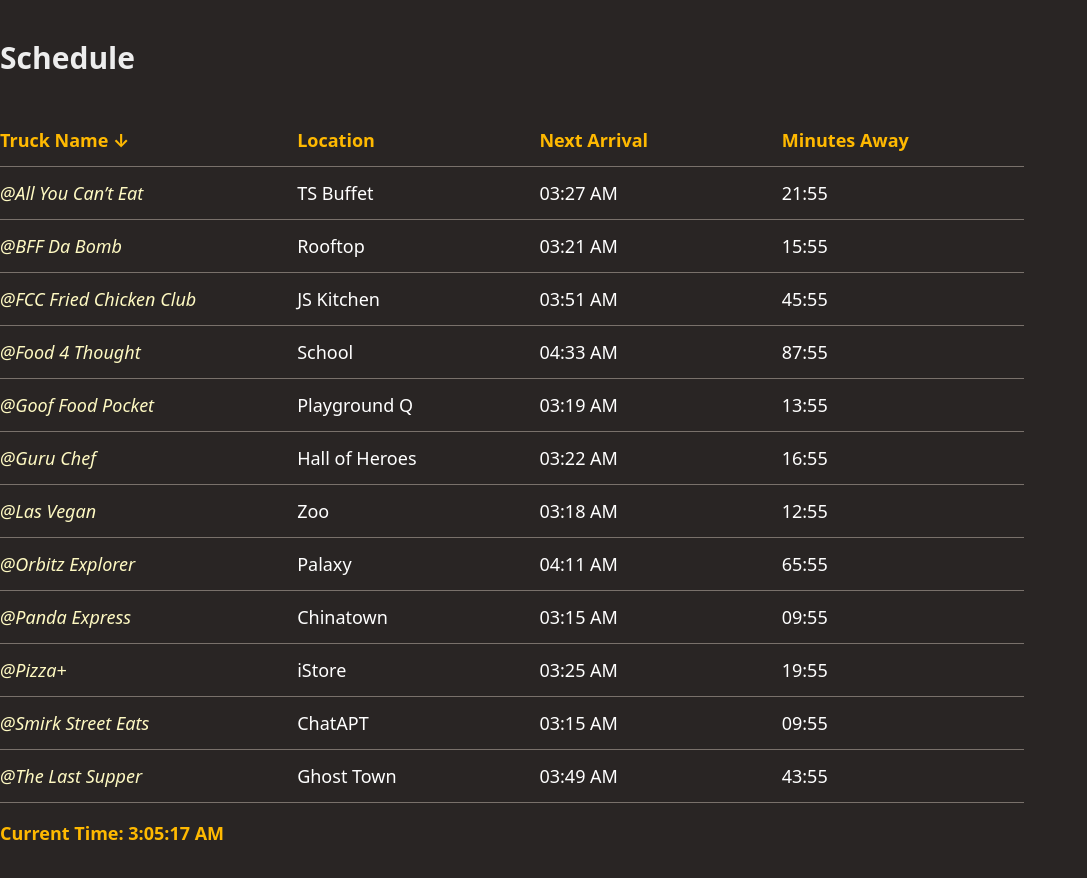
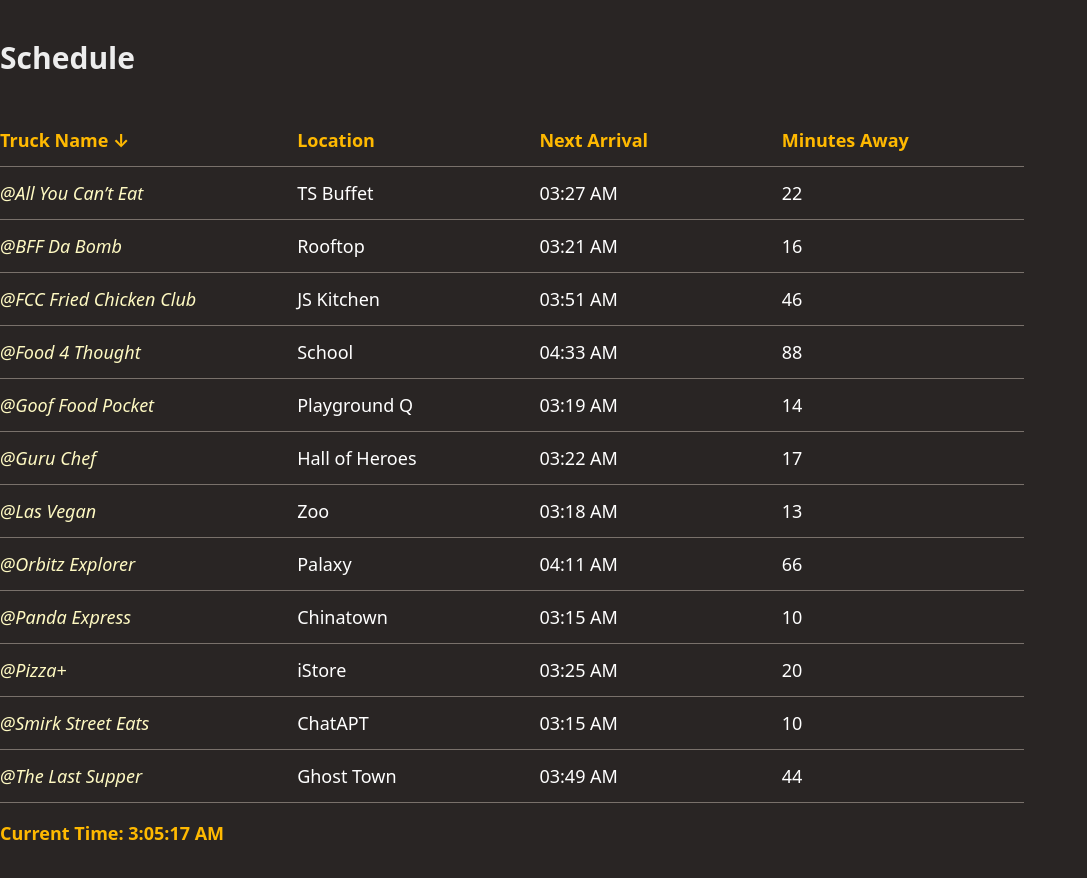
Before and after one commit to zcdev/food-truck-tracker, a Next.js app: page /schedule in a window 1280 px wide. Shown: the whole page, without its empty margins (0-1087 px from the left). Built offline with nearby package versions, Linux system fonts and the light colour scheme.

Commit message:
fix(schedule): improve safety and fix nextArrival drift

```diff
--- a/app/components/schedule/ScheduleCard.tsx
+++ b/app/components/schedule/ScheduleCard.tsx
@@ -39,12 +39,12 @@ export default function ScheduleCard({ schedule }: Props) {
     useEffect(() => {
         if (timeAway === 0) {
             setTimeAway(duration);
-            setNextArrival(prev => nextArrival + duration);
+            setNextArrival(prev => prev + duration);
         }
     }, [timeAway, nextArrival]);
 
-    // Format the total time away as MM:SS, ensuring that minutes and seconds are always two digits
-    const formattedMinutesAway = `${Math.floor(timeAway / 60 / oneSec).toString().padStart(2, '0')}:${Math.floor((timeAway / oneSec) % 60).toString().padStart(2, '0')}`;
+    // Format the total time away as minutes
+    const formattedMinutesAway = `${Math.round(timeAway / 60 / oneSec).toString().padStart(2, '0')}`;
 
     // Format the next arrival time as HH:MM in 12-hour format
     const formattedNextArrival = new Date(nextArrival).toLocaleTimeString([], { hour: '2-digit', minute: '2-digit' });
--- a/app/components/slider/SlideOne.tsx
+++ b/app/components/slider/SlideOne.tsx
@@ -11,8 +11,8 @@ export default function SlideOne({ nextTrucks }: Props) {
     return (
         <div className="slide slide-one bg-stone-800 pl-0 md:pl-47 text-center md:text-right">
             <h1 className="text-center md:text-left text-3xl font-bold pt-10">Next Trucks</h1>
-            <p className="text-center md:text-left text-yellow-100 italic pt-3">@{truckOne.truckName} → <br className="block md:hidden" /><strong>{truckOne.location}</strong> in <strong className="text-orange-500">10</strong> mins</p>
-            <p className="text-center md:text-left text-yellow-100 italic pt-3">@{truckTwo.truckName} → <br className="block md:hidden" /><strong>{truckTwo.location}</strong> in <strong className="text-orange-500">10</strong> mins</p>
+            <p className="text-center md:text-left text-yellow-100 italic pt-3">@{truckOne?.truckName} → <br className="block md:hidden" /><strong>{truckOne?.location}</strong> in <strong className="text-orange-500">10</strong> mins</p>
+            <p className="text-center md:text-left text-yellow-100 italic pt-3">@{truckTwo?.truckName} → <br className="block md:hidden" /><strong>{truckTwo?.location}</strong> in <strong className="text-orange-500">10</strong> mins</p>
             <Link href="#schedule" className="md:relative md:top-[-54px] inline-block w-auto text-[17px] md:text-lg text-white font-bold bg-orange-700 rounded-lg hover:bg-orange-500 px-4 py-3 mt-5 md:mt-0 mr-0 md:mr-48">Schedule</Link>
         </div>
     );
```
